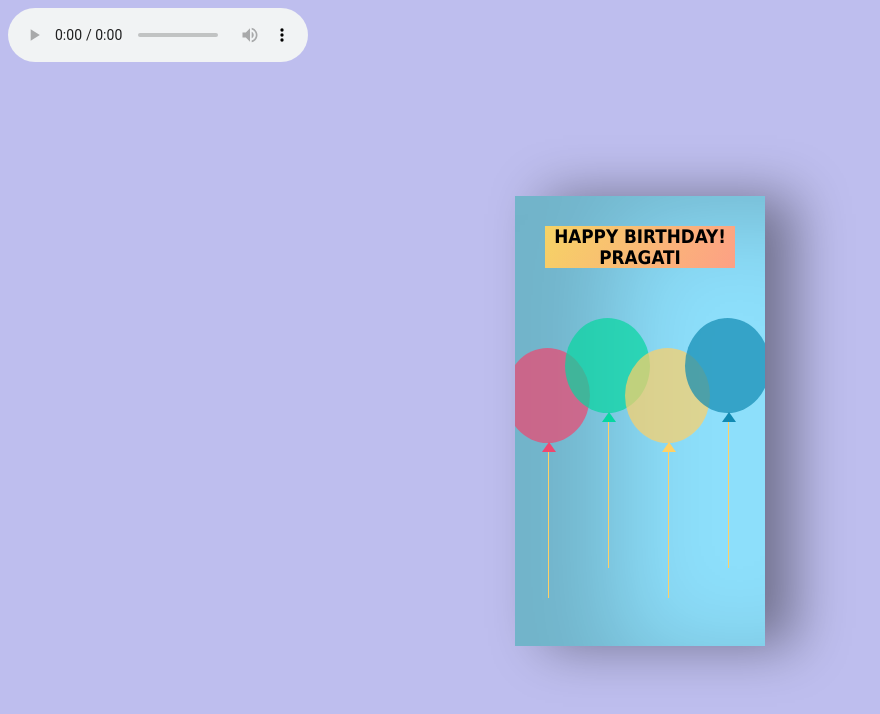
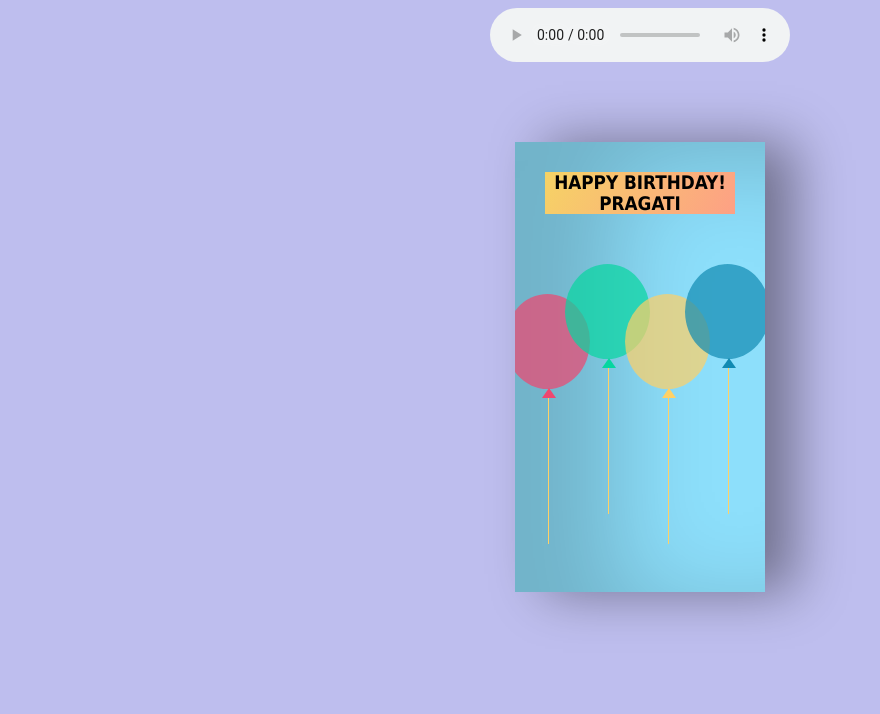
Before and after one commit to Slayer-X164/StarLight, a plain HTML site: page index.html in a window 1280 px wide. Shown: the whole page, without its empty margins (0-880 px from the left). Drawn offline with Linux system fonts and the light colour scheme.

Commit message:
Update style.css

```diff
--- a/style.css
+++ b/style.css
@@ -6,7 +6,7 @@ body {
  display: flex;
  align-items: center;
  justify-content: center;
- margin-top: 130px;
+ margin-top: 80px;
 }
 
 h2 {
@@ -204,3 +204,8 @@ footer{
 footer a{
  color: white;
 }
+.music{
+    display: flex;
+    justify-content: center;
+    align-items: center;
+}
```
